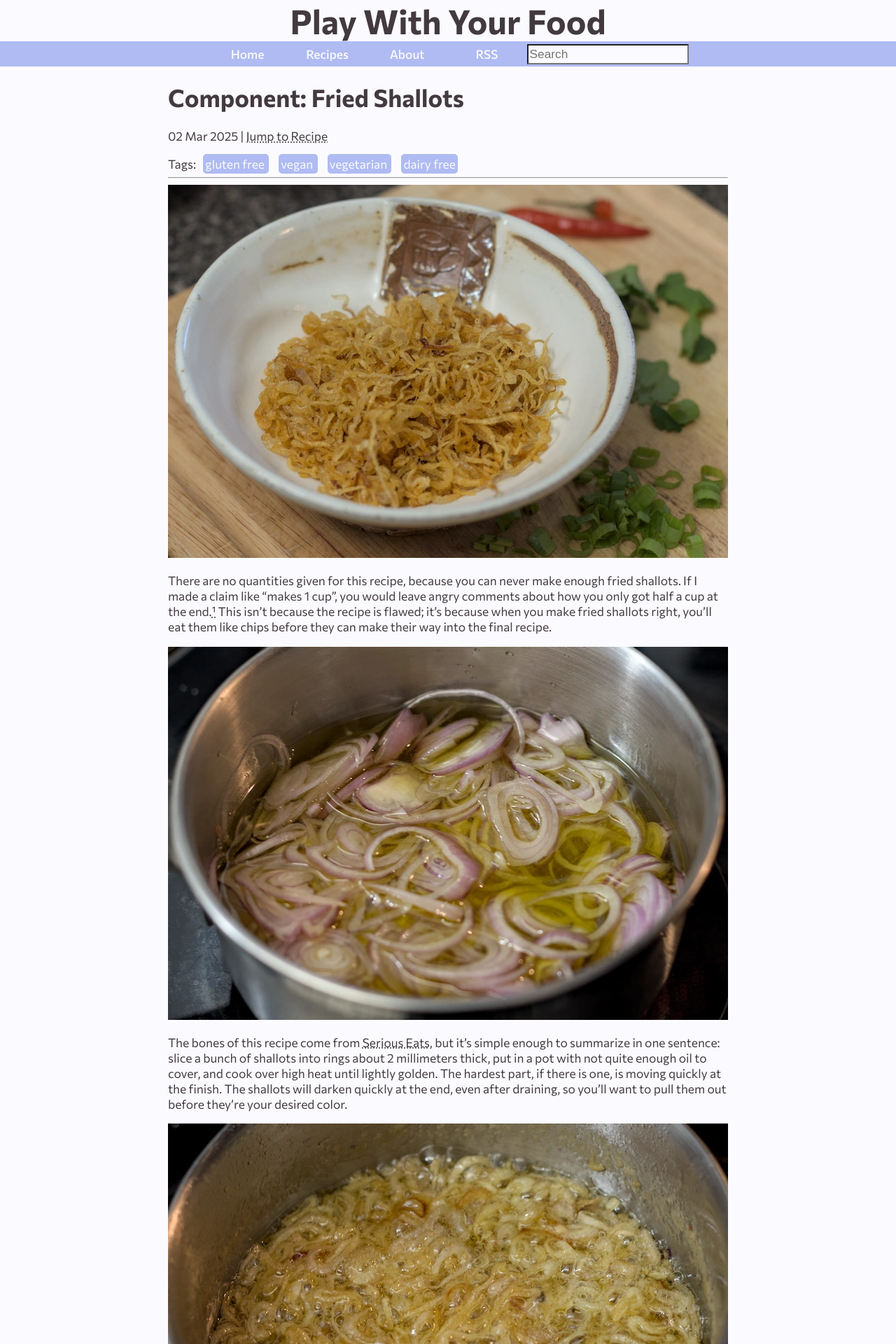
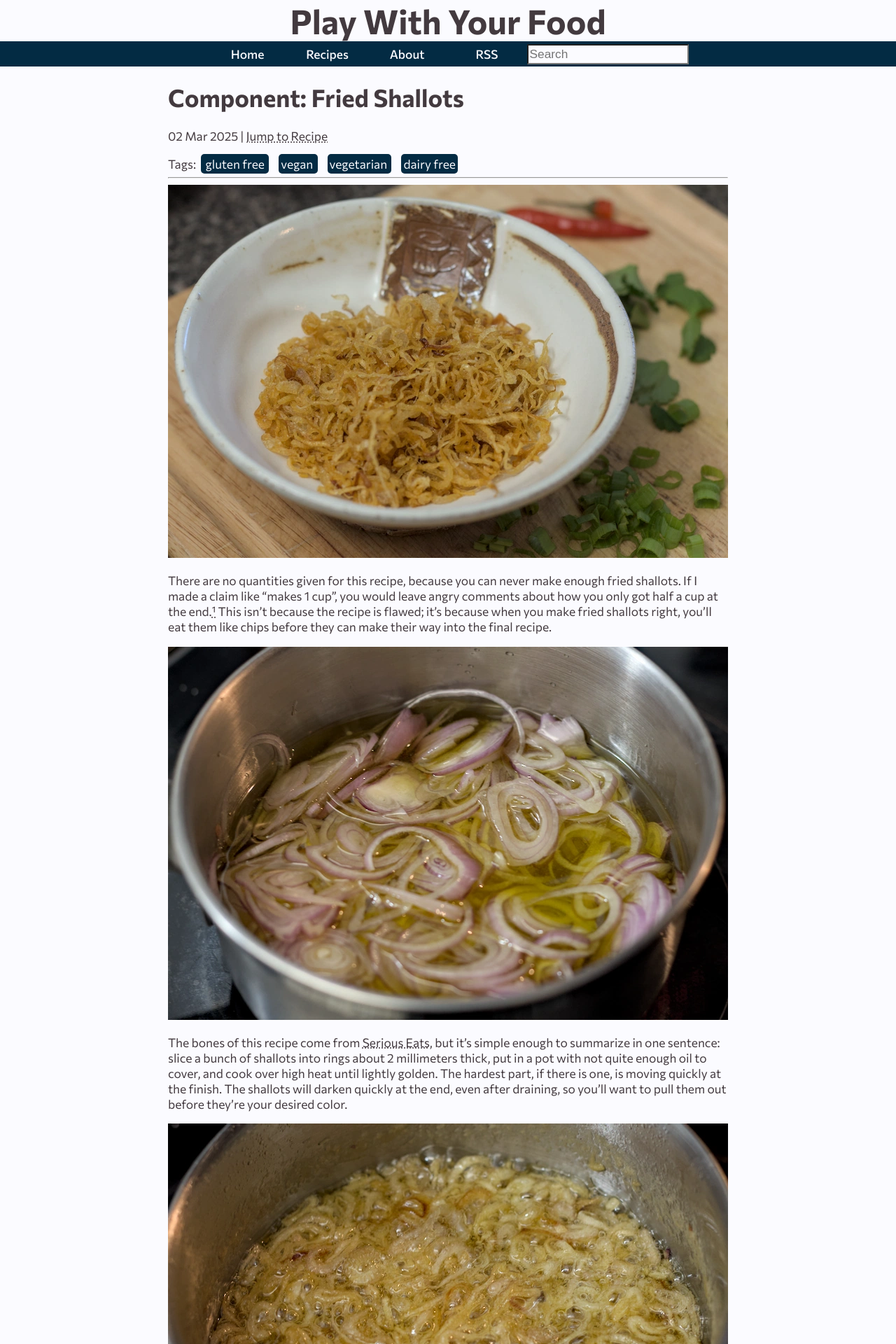
Before and after one commit to wugologist/play-with-your-food, a Jekyll site: the page built from _posts/2025-03-02-fried-shallots.md, in a window 1280 px wide. Shown: the top 1920 px of the page at 70% size. Built offline with Jekyll 4.4.1, drawn with Linux system fonts in a browser that asks for light colours.

Commit message:
Style and layout tweaks

```diff
--- a/_includes/recipe.html
+++ b/_includes/recipe.html
@@ -17,7 +17,7 @@
     {% endif %}
 
     {% if site.data.recipes[yaml_path].source.size > 0 %}
-        | Source: <a href="{{ site.data.recipes[yaml_path].source_url }}">{{ site.data.recipes[yaml_path].source }}</a>
+        | Source: <a target="_blank" href="{{ site.data.recipes[yaml_path].source_url }}">{{ site.data.recipes[yaml_path].source }}</a>
     {% endif %}
 </div>
 
--- a/_layouts/post.html
+++ b/_layouts/post.html
@@ -4,13 +4,15 @@ layout: default
 <h1>{{ page.title }}</h1>
 
 <div class="recipe-subheader">
-  <p>{{ page.date | date_to_string }} | <a href=#recipe>Jump to Recipe</a></p>
+  <p>
+    {{ page.date | date_to_string }} | <a href=#recipe>Jump to Recipe</a>
+  </p>
 
-{% if page.tags.size > 0 %}
+{% if page.tags.size > 0 -%}
   Tags:
-  {% for tag in page.tags %}
+  {%- for tag in page.tags -%}
     <span class="tag">
-      <a href="/tag/{{tag | slugify }}">{{ tag }}</a>
+      <a href="/tag/{{ tag | slugify }}">{{ tag }}</a>
     </span>
   {% endfor %}
 {% endif %}
--- a/_sass/main.scss
+++ b/_sass/main.scss
@@ -4,7 +4,7 @@ $dark: #433A3F;
 $light: #FBFBFF;
 $medium: #b8c6c4;
 $medium2: #657b7a;
-$accent: #AFBBF2;
+$accent: #032b43;
 $highlight: #d35b37;
 
 $radius: 7px;
@@ -159,6 +159,10 @@ input:checked + label {
   text-decoration: line-through;
 }
 
+.post {
+  margin-bottom: 50px;
+}
+
 .notes {
   padding: 10px;
   background-color: $medium;
@@ -181,9 +185,10 @@ input:checked + label {
     text-decoration: none;
   }
 
-  a:hover {
-    color: $highlight;
-  }
+}
+
+.tag:hover {
+  background-color: $highlight;
 }
 
 .button {
@@ -239,11 +244,12 @@ input:checked + label {
 
 .search-results {
   display: flex;
+  flex-wrap: wrap
 }
 
 .search-result-tile {
   width: 350px;
-
+  padding: 25px;
   img {
     width: 350px;
   }
@@ -254,7 +260,7 @@ input:checked + label {
 }
 
 @media print {
-  header, footer, nav {
+  header, footer, nav, img {
     display: none;
   }
 
@@ -266,7 +272,7 @@ input:checked + label {
     border-bottom: 2px solid $dark;
   }
 
-  .recipe-subheader {
+  .recipe-subheader, .series-nav {
     display: none;
   }
 }
--- a/index.html
+++ b/index.html
@@ -1,6 +1,7 @@
 ---
 ---
 {% for post in site.posts %}
+    <div class="post">
         <h2>
             <a href="{{ post.url }}">
                 {{ post.title }}
@@ -27,4 +28,5 @@
         <a class="button" href="{{ post.url }}">
             Read More
         </a>
+    </div>
 {% endfor %}
```
Lines whose indentation alone changed are shown as unchanged.
